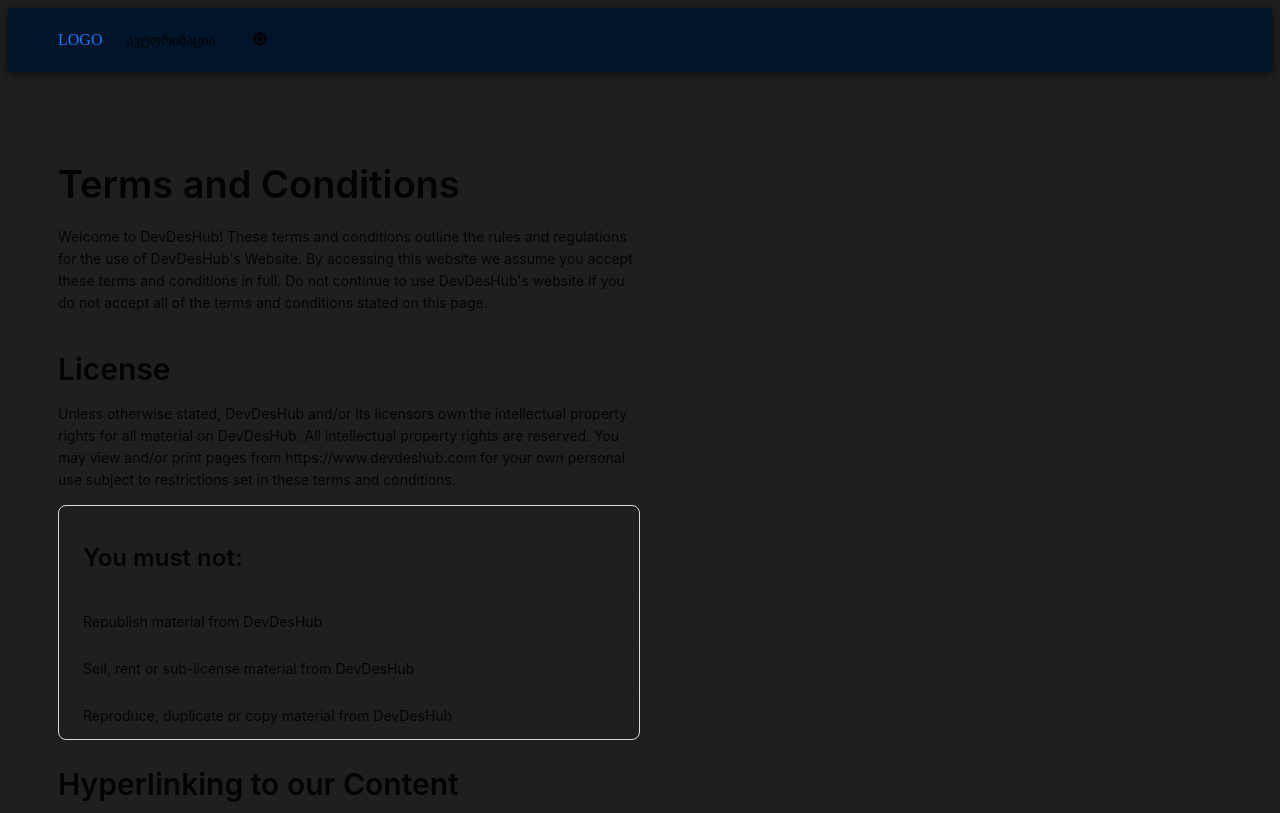
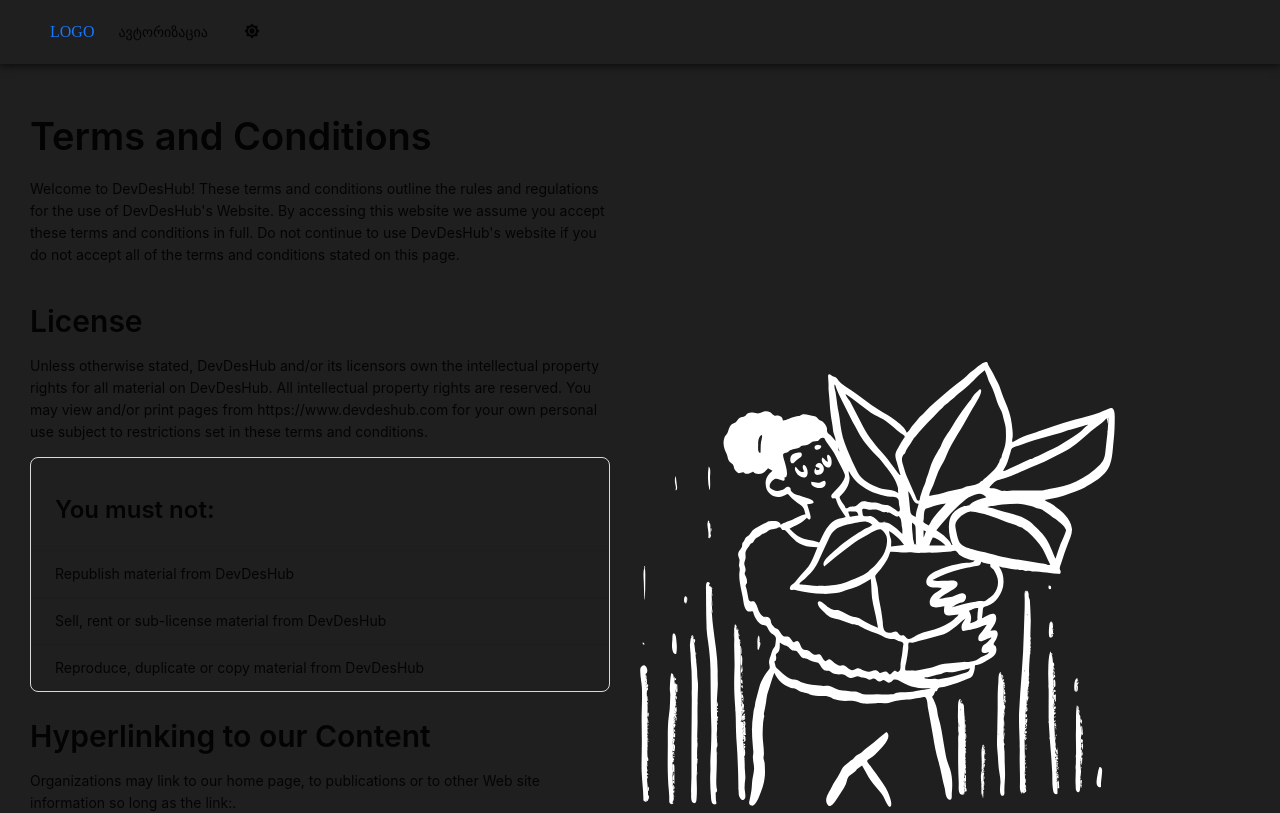
Before and after one commit to dbera17/devdesHUB, a Next.js app in the folder client/: page /terms in a window 1280 px wide. Shown: the top 813 px of the page. Built offline with nearby package versions, Linux system fonts and the light colour scheme.

Commit message:
add to terms its own layout

```diff
--- a/client/pages/terms.js
+++ b/client/pages/terms.js
@@ -6,9 +6,9 @@ const { Title, Paragraph } = Typography;
 function Terms() {
   return (
     <Layout>
-      <AntLayout.Content style={{ padding: '0 50px' }}>
-        <Row style={{ marginTop: 64 }} justify="center">
-          <Col span={24} md={12}>
+      <AntLayout.Content style={{ paddingBottom: 36 }}>
+        <Row style={{ height: '100%' }} align="middle">
+          <Col span={24} md={12} style={{ maxWidth: 580, margin: '0 auto' }} >
             <Title level={1}>Terms and Conditions</Title>
             <Paragraph>
               Welcome to DevDesHub! These terms and conditions outline the rules and regulations for the use of DevDesHub's Website. By accessing this website we assume you accept these terms and conditions in full. Do not continue to use DevDesHub's website if you do not accept all of the terms and conditions stated on this page.
@@ -43,8 +43,8 @@ function Terms() {
             />
             {/* Continue with your terms and conditions... */}
           </Col>
-          <Col span={24} md={12}>
-            {/* You might want to add additional information or images here */}
+          <Col span={0} md={12}>
+            <div className="side-image terms-image"></div>
           </Col>
         </Row>
       </AntLayout.Content>
--- a/client/styles/style.less
+++ b/client/styles/style.less
@@ -1,11 +1,13 @@
 html,
 html.light {
     body {
+        margin: 0;
         transition: background-color 0.3s cubic-bezier(0.645, 0.045, 0.355, 1);
     }
 
     .layout-header {
         margin-bottom: 24px;
+        background-color: #1f1f1f;
         box-shadow: 0 2px 8px 0 rgba(0, 0, 0, 0.65);
         transition: background-color 0.3s cubic-bezier(0.645, 0.045, 0.355, 1),
           box-shadow 0.3s cubic-bezier(0.645, 0.045, 0.355, 1);
@@ -29,7 +31,16 @@ html {
     }
 
     .side-image.login-image {
-        background-image: url(/images/doodles/CoffeeDoddle.svg);
+        background-image: url(/images/login/dark.svg);
+    }
+    .side-image.register-image {
+        background-image: url(/images/register/dark.svg);
+    }
+    .side-image.reset-image {
+        background-image: url(/images/reset/dark.svg);
+    }
+    .side-image.terms-image {
+        background-image: url(/images/terms/dark.svg);
     }
 }
 
@@ -44,6 +55,15 @@ html.light {
     }
 
     .side-image.login-image {
-        background-image: url(/images/doodles/DancingDoodle.svg);
+        background-image: url(/images/login/light.svg);
+    }
+    .side-image.register-image {
+        background-image: url(/images/register/light.svg);
+    }
+    .side-image.reset-image {
+        background-image: url(/images/reset/light.svg);
+    }
+    .side-image.terms-image {
+        background-image: url(/images/terms/light.svg);
     }
 }
```
Also changed, not shown: client/public/images/reset/dark.svg (renamed from client/public/images/forg-pass/dark.svg), client/public/images/reset/light.svg (renamed from client/public/images/forg-pass/light.svg).
